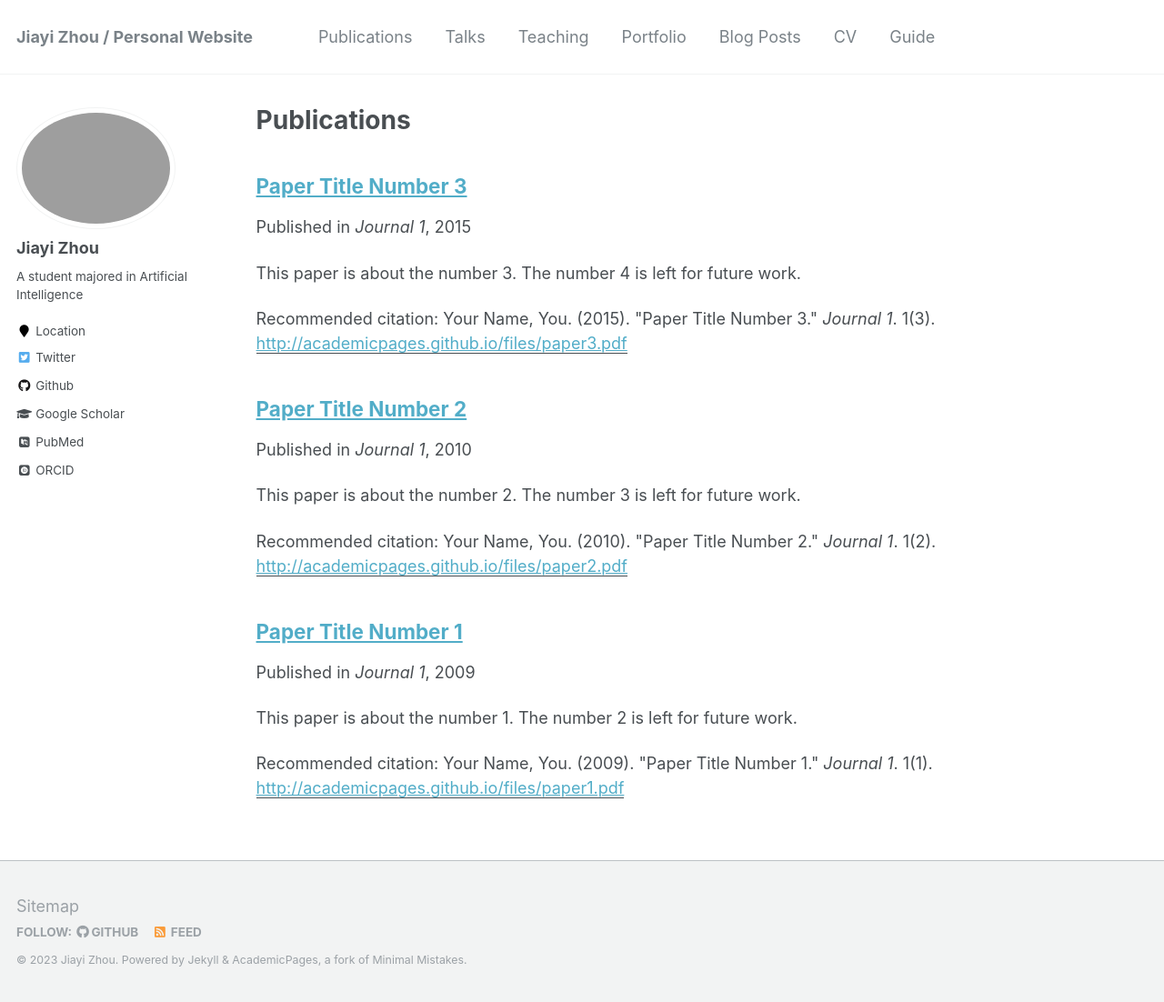
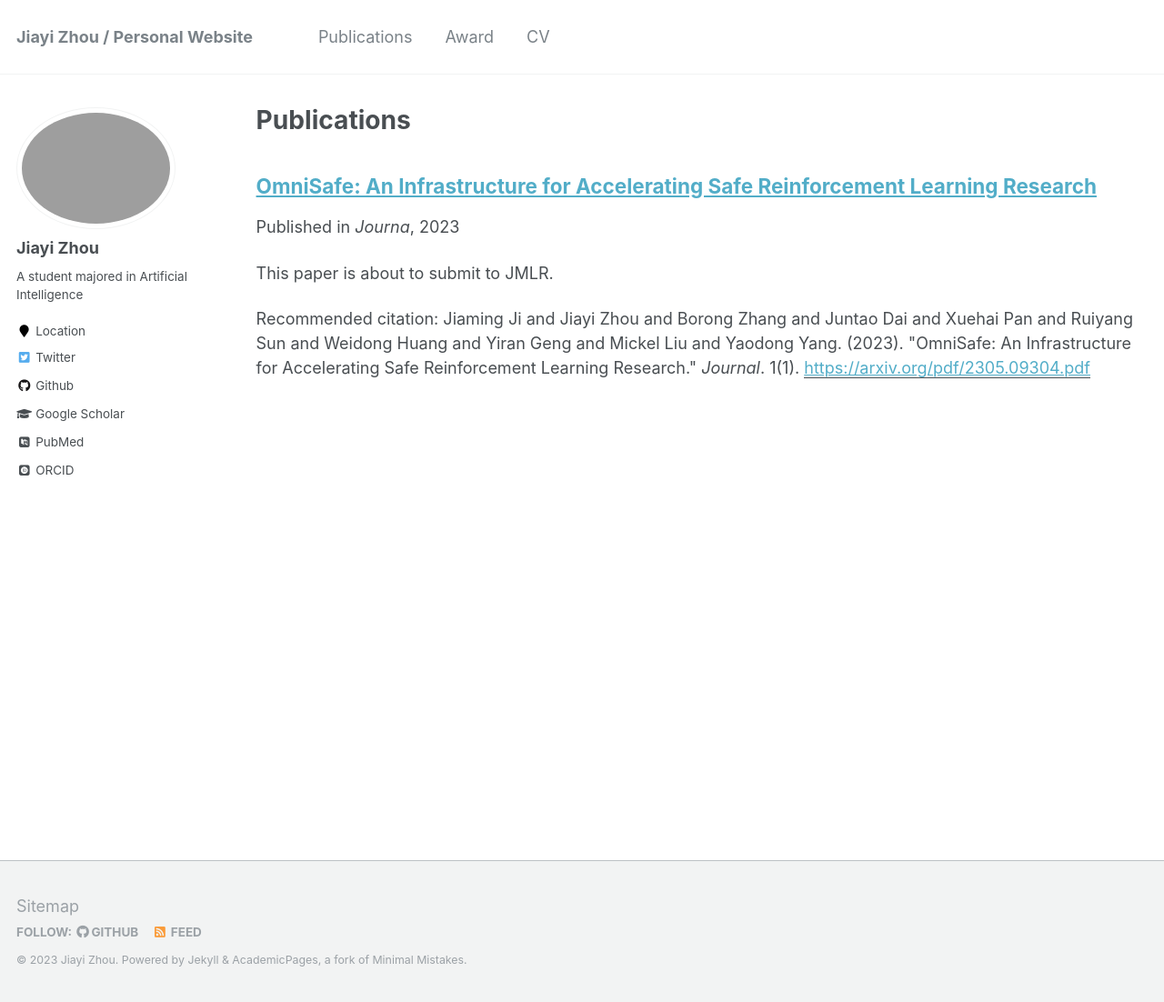
Before and after one commit to Gaiejj/Gaiejj.github.io, a Jekyll site: the page built from _pages/publications.md, in a window 1280 px wide and 1102 px high. Shown: the whole window at 91% size. Built offline with Jekyll 4.4.1, drawn with Linux system fonts in a browser that asks for light colours; some web fonts are replaced.

Commit message:
docs: polish cv

```diff
--- a/_data/navigation.yml
+++ b/_data/navigation.yml
@@ -3,20 +3,20 @@
   - title: "Publications"
     url: /publications/
 
-  - title: "Talks"
-    url: /talks/
+  #- title: "Talks"
+    #url: /talks/
 
-  - title: "Teaching"
-    url: /teaching/
+  - title: "Award"
+    url: /award/
 
-  - title: "Portfolio"
-    url: /portfolio/
+  #- title: "Portfolio"
+    #url: /portfolio/
 
-  - title: "Blog Posts"
-    url: /year-archive/
+  #- title: "Blog Posts"
+    #url: /year-archive/
 
   - title: "CV"
     url: /cv/
 
-  - title: "Guide"
-    url: /markdown/
+  #- title: "Guide"
+    #url: /markdown/
--- a/_pages/cv.md
+++ b/_pages/cv.md
@@ -34,4 +34,9 @@
   * [Safety Gymnasium](https://github.com/OmniSafeAI/safety-gymnasium)
 
 Publications
-======
+============
+
+- Jiaming Ji^\*^, **Jiayi Zhou^\*^**, Borong Zhang^\*^, Juntao Dai, Xuehai
+Pan, Ruiyang Sun, Weidong Huang, Yiran Geng, Mickel Liu, and Yaodong
+Yang. Omnisafe: An infrastructure for accelerating safe reinforcement
+learning research, 2023. Planning to submit to JMLR.
--- a/_publications/2009-10-01-paper-title-number-1.md
+++ /dev/null
@@ -1,15 +0,0 @@
----
-title: "Paper Title Number 1"
-collection: publications
-permalink: /publication/2009-10-01-paper-title-number-1
-excerpt: 'This paper is about the number 1. The number 2 is left for future work.'
-date: 2009-10-01
-venue: 'Journal 1'
-paperurl: 'http://academicpages.github.io/files/paper1.pdf'
-citation: 'Your Name, You. (2009). &quot;Paper Title Number 1.&quot; <i>Journal 1</i>. 1(1).'
----
-This paper is about the number 1. The number 2 is left for future work.
-
-[Download paper here](http://academicpages.github.io/files/paper1.pdf)
-
-Recommended citation: Your Name, You. (2009). "Paper Title Number 1." <i>Journal 1</i>. 1(1).
--- a/_publications/2010-10-01-paper-title-number-2.md
+++ /dev/null
@@ -1,15 +0,0 @@
----
-title: "Paper Title Number 2"
-collection: publications
-permalink: /publication/2010-10-01-paper-title-number-2
-excerpt: 'This paper is about the number 2. The number 3 is left for future work.'
-date: 2010-10-01
-venue: 'Journal 1'
-paperurl: 'http://academicpages.github.io/files/paper2.pdf'
-citation: 'Your Name, You. (2010). &quot;Paper Title Number 2.&quot; <i>Journal 1</i>. 1(2).'
----
-This paper is about the number 2. The number 3 is left for future work.
-
-[Download paper here](http://academicpages.github.io/files/paper2.pdf)
-
-Recommended citation: Your Name, You. (2010). "Paper Title Number 2." <i>Journal 1</i>. 1(2).
--- a/_publications/2015-10-01-paper-title-number-3.md
+++ /dev/null
@@ -1,15 +0,0 @@
----
-title: "Paper Title Number 3"
-collection: publications
-permalink: /publication/2015-10-01-paper-title-number-3
-excerpt: 'This paper is about the number 3. The number 4 is left for future work.'
-date: 2015-10-01
-venue: 'Journal 1'
-paperurl: 'http://academicpages.github.io/files/paper3.pdf'
-citation: 'Your Name, You. (2015). &quot;Paper Title Number 3.&quot; <i>Journal 1</i>. 1(3).'
----
-This paper is about the number 3. The number 4 is left for future work.
-
-[Download paper here](http://academicpages.github.io/files/paper3.pdf)
-
-Recommended citation: Your Name, You. (2015). "Paper Title Number 3." <i>Journal 1</i>. 1(3).
--- /dev/null
+++ b/_publications/2023-5-17-omnisafe.md
@@ -0,0 +1,15 @@
+---
+title: "OmniSafe: An Infrastructure for Accelerating Safe Reinforcement Learning Research"
+collection: publications
+permalink: /publication/2023-5-17-omnisafe
+excerpt: 'This paper is about to submit to JMLR.'
+date: 2023-5-17
+venue: 'Journa'
+paperurl: 'https://arxiv.org/pdf/2305.09304.pdf'
+citation: 'Jiaming Ji and Jiayi Zhou and Borong Zhang and Juntao Dai and Xuehai Pan and Ruiyang Sun and Weidong Huang and Yiran Geng and Mickel Liu and Yaodong Yang. (2023). &quot;OmniSafe: An Infrastructure for Accelerating Safe Reinforcement Learning Research.&quot; <i>Journal</i>. 1(1).'
+---
+This paper is about to submit to JMLR.
+
+[Download paper here](https://arxiv.org/pdf/2305.09304.pdf)
+
+Recommended citation: Jiaming Ji and Jiayi Zhou and Borong Zhang and Juntao Dai and Xuehai Pan and Ruiyang Sun and Weidong Huang and Yiran Geng and Mickel Liu and Yaodong Yang. (2023). &quot;OmniSafe: An Infrastructure for Accelerating Safe Reinforcement Learning Research.&quot; <i>Journal</i>. 1(1)
```
Also changed, not shown: _award/2014-spring-teaching-1.md (renamed from _teaching/2014-spring-teaching-1.md), _award/2015-spring-teaching-2.md (renamed from _teaching/2015-spring-teaching-2.md), _pages/award.html (renamed from _pages/teaching.html).
